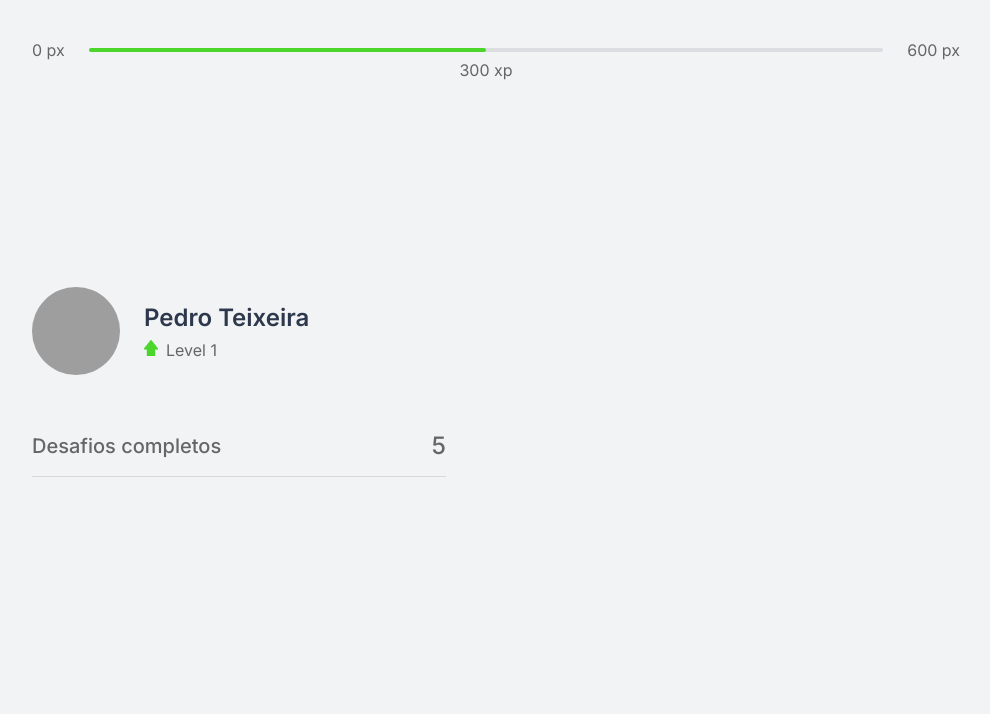
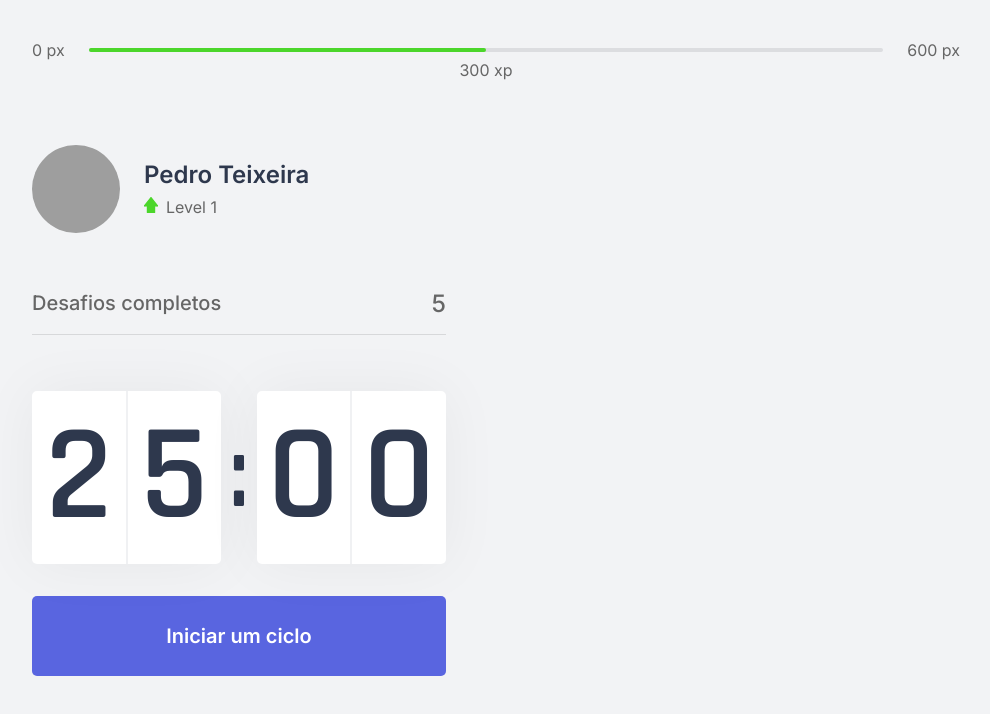
Before and after one commit to PedroTeixeiraa/move.it-1.0, a Next.js app: page / in a window 1280 px wide. Shown: the top 714 px of the page, without its empty margins (144-1134 px from the left). Built offline with nearby package versions, Linux system fonts and the light colour scheme; grey boxes are pictures that could not be loaded.

Commit message:
feat: create count down component

```diff
--- /dev/null
+++ b/src/components/CountDown.tsx
@@ -0,0 +1,23 @@
+import styles from '../styles/components/CountDown.module.css'
+
+export function CountDown() {
+  return (
+    <div>
+      <div className={styles.countDownContainer}>
+        <div>
+          <span>2</span>
+          <span>5</span>
+        </div>
+        <span>:</span>
+        <div>
+          <span>0</span>
+          <span>0</span>
+        </div>
+      </div>
+
+      <button type="button" className={styles.countDownButton}>
+        Iniciar um ciclo
+      </button>
+    </div>
+  )
+}
--- a/src/pages/_document.tsx
+++ b/src/pages/_document.tsx
@@ -5,6 +5,8 @@
     return (
       <Html>
         <Head>
+          <link rel="shortcut icon" href="favicon.png" type="image/png"/>
+
           <link rel="preconnect" href="https://fonts.gstatic.com" />
           <link href="https://fonts.googleapis.com/css2?family=Inter:wght@400;500;600&family=Rajdhani:wght@600&display=swap" rel="stylesheet" />
         </Head>
--- a/src/pages/index.tsx
+++ b/src/pages/index.tsx
@@ -1,18 +1,26 @@
-import styles from '../styles/pages/Home.module.css'
-
 import { ExperienceBar } from "../components/ExperienceBar";
 import { Profile } from "../components/Profile";
 import { CompletedChallenges } from '../components/CompletedChallenges';
+import { CountDown } from '../components/CountDown';
+
+import Head from 'next/head'
+
+import styles from '../styles/pages/Home.module.css'
 
 export default function Home() {
   return (
     <div className={styles.container}>
+      <Head>
+        <title>Inicio | move.it</title>
+      </Head>
+
       <ExperienceBar />
 
       <section>
         <div>
           <Profile />
           <CompletedChallenges />
+          <CountDown />
         </div>
 
         <div>
--- /dev/null
+++ b/src/styles/components/CountDown.module.css
@@ -0,0 +1,64 @@
+.countDownContainer {
+  display: flex;
+  align-items: center;
+  font-family: Rajdhani;
+  font-weight: 600;
+  color: var(--title);
+}
+
+.countDownContainer > div {
+  flex: 1;
+
+  display: flex;
+  align-items: center;
+  justify-content: space-evenly;
+
+  background: var(--white);
+  box-shadow: 0 0 60px rgb(0, 0, 0, 0.05);
+  border-radius: 5px;
+  font-size: 8.5rem;
+  text-align: center;
+}
+
+.countDownContainer > div span {
+  flex: 1;
+}
+
+.countDownContainer > div span:first-child {
+  border-right: 1px solid #f0f1f3;
+}
+
+.countDownContainer > div span:last-child {
+  border-left: 1px solid #f0f1f3;
+}
+
+.countDownContainer > span {
+  font-size: 6.25rem;
+  margin: 0 0.5rem;
+}
+
+.countDownButton {
+  width: 100%;
+  height: 5rem;
+
+  margin-top: 2rem;
+
+  display: flex;
+  align-items: center;
+  justify-content: center;
+
+  border: 0;
+  border-radius: 5px;
+
+  background: var(--blue);
+  color: var(--white);
+
+  font-size: 1.25rem;
+  font-weight: 600;
+
+  transition: background-color 0.2s;
+}
+
+.countDownButton:hover {
+  background: var(--blue-dark);
+}
```
